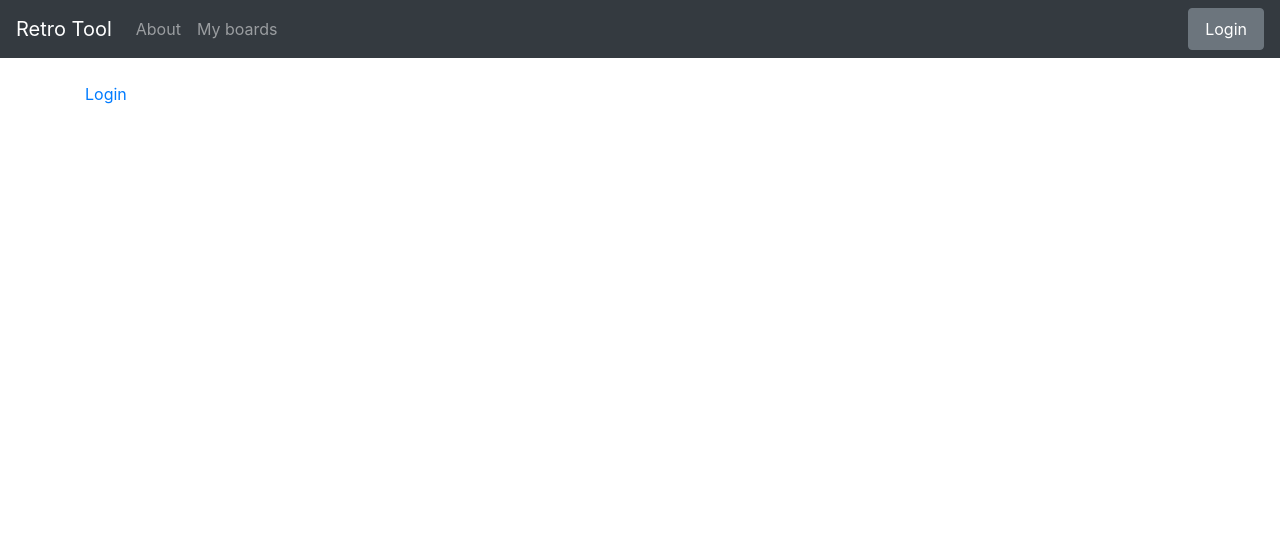
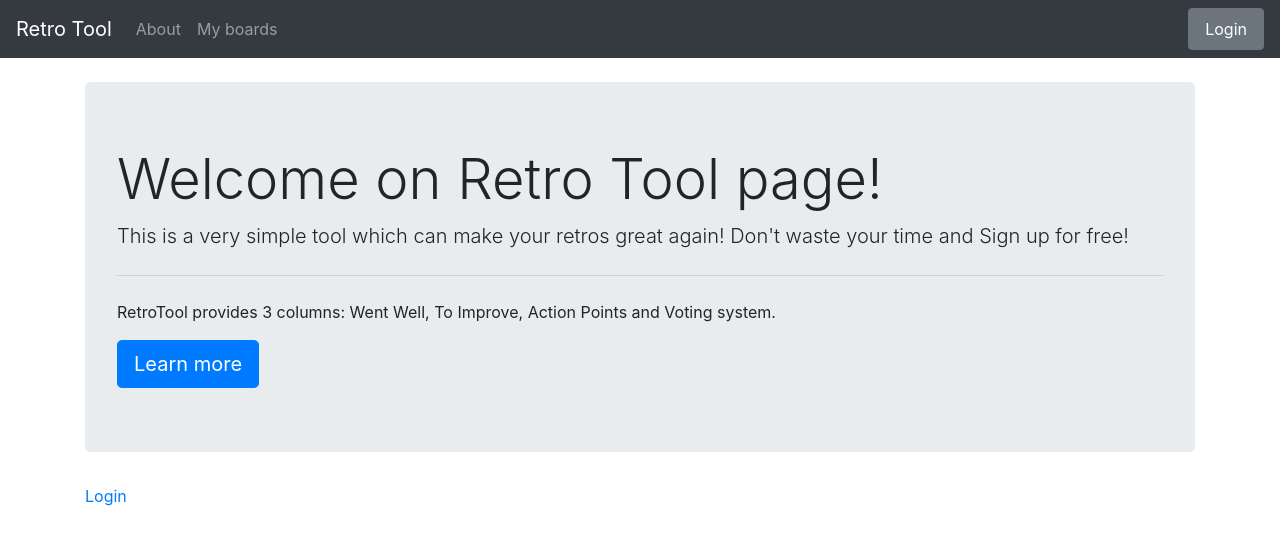
Before and after one commit to wojtekd9393/DjangoProjects, a Django app: page /dashboard in a window 1280 px wide. Shown: the top 545 px of the page. Run offline with Django 3.2, Linux system fonts and the light colour scheme; some libraries are stand-ins or nearby versions.

Commit message:
Code refactoring in home.html; added jumbotron to dashboard

```diff
--- a/templates/dashboard.html
+++ b/templates/dashboard.html
@@ -1,11 +1,19 @@
 {% extends 'base.html' %}
 
 {% block content %}
+
+    <div class="jumbotron">
+      <h1 class="display-4">Welcome on Retro Tool page!</h1>
+      <p class="lead">This is a very simple tool which can make your retros great again! Don't waste your time and Sign up for free! </p>
+      <hr class="my-4">
+      <p>RetroTool provides 3 columns: Went Well, To Improve, Action Points and Voting system.</p>
+      <a class="btn btn-primary btn-lg" href="#" role="button">Learn more</a>
+    </div>
     <div>
         {% if user.is_authenticated %}
             <a href="{% url 'logout' %}">Logout</a> <br>
             <a href="{% url 'password_change' %}">Change password</a> <br>
-            <a href="{% url 'main' %}">Go to Main page</a> <br>
+            <a href="{% url 'main' %}">My boards</a> <br>
         {% else %}
             <a href="{% url 'login' %}">Login</a>
         {% endif %}
```
Also changed, not shown: templates/home.html (+16 -9 lines), db.sqlite3.
